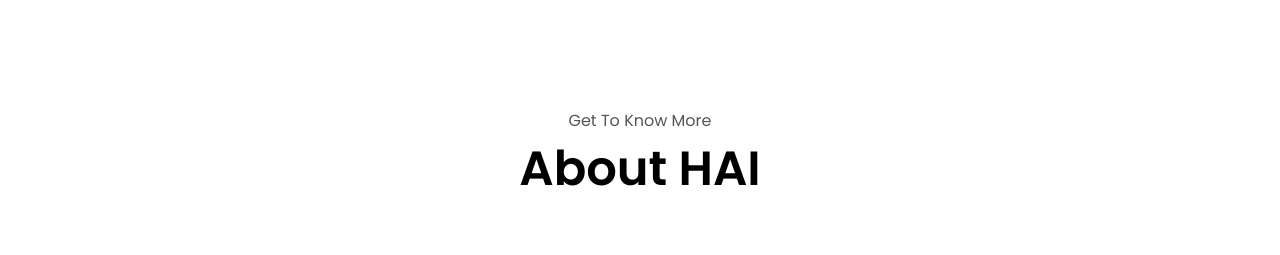
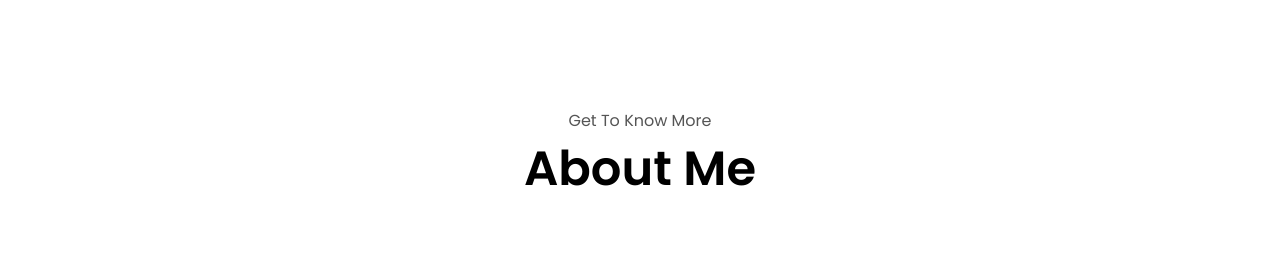
Before and after one commit to codingbrains14/portfolio333, a plain HTML site: page index.html in a window 1280 px wide. Shown: the part 820-1075 px from the top of the page. Drawn offline with Linux system fonts and the light colour scheme.

Commit message:
Update index.html

```diff
--- a/index.html
+++ b/index.html
@@ -73,7 +73,7 @@
     </section>
     <section id="about">
       <p class="section__text__p1">Get To Know More</p>
-      <h1 class="title">About HAI</h1>
+      <h1 class="title">About Me</h1>
       <div class="section-container">
         <div class="section__pic-container">
           <img
```
